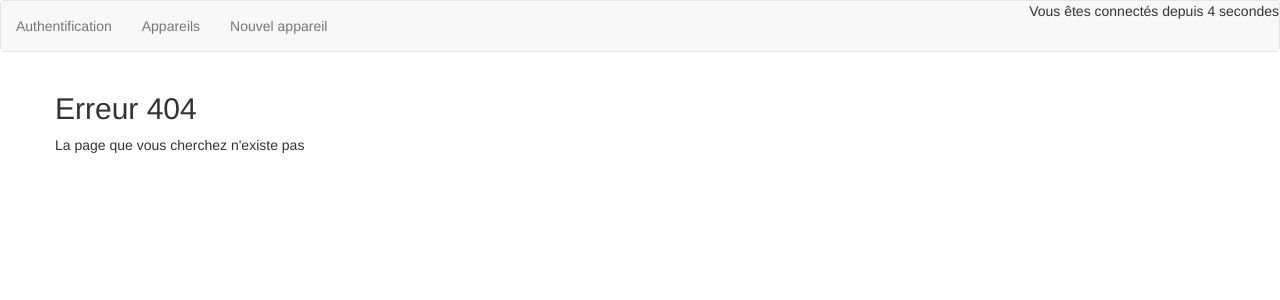
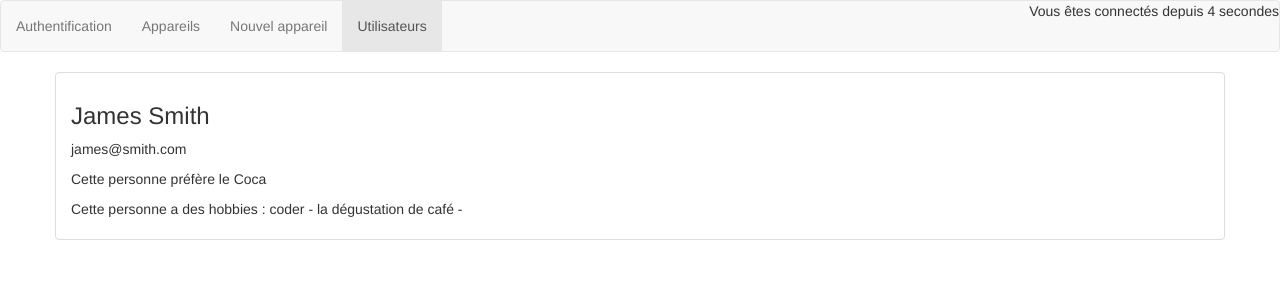
Before and after one commit to tdevilleduc/ocr-angular, an Angular app: page /users in a window 1280 px wide. Before the commit this address led to /not-found. Shown: the top 300 px of the page. Built offline with nearby package versions, Linux system fonts and the light colour scheme.

Commit message:
[feat] chap13; preparation de l'application au chapitre formulaire reactive; creation d'un service user, et d'un component user-list

```diff
--- a/src/app/app.component.html
+++ b/src/app/app.component.html
@@ -4,6 +4,7 @@
       <li routerLinkActive="active"><a routerLink="auth">Authentification</a></li>
       <li routerLinkActive="active"><a routerLink="appareils">Appareils</a></li>
       <li routerLinkActive="active"><a routerLink="edit">Nouvel appareil</a></li>
+      <li routerLinkActive="active"><a routerLink="users">Utilisateurs</a></li>
     </ul>
     <div class="navbar-right" style="margin: 0">
       Vous êtes connectés depuis {{ secondes }} secondes
--- /dev/null
+++ b/src/app/services/user.service.ts
@@ -0,0 +1,27 @@
+import { User } from '../models/user.model';
+import { Subject } from 'rxjs';
+
+export class UserService {
+    private users: User[]= [
+        {
+            firstName: 'James',
+            lastName: 'Smith',
+            email: 'james@smith.com',
+            drinkPreference: 'Coca',
+            hobbies: [
+                'coder',
+                'la dégustation de café'
+            ]
+        }
+    ];
+    userSubject = new Subject<User[]>();
+
+    emitUsers() {
+        this.userSubject.next(this.users.slice());
+    }
+
+    addUser(user: User) {
+        this.users.push(user);
+        this.emitUsers();
+    }
+}
--- /dev/null
+++ b/src/app/user-list/user-list.component.html
@@ -0,0 +1,11 @@
+<ul class="list-group">
+  <li class="list-group-item" *ngFor="let user of users">
+    <h3>{{ user.firstName }} {{ user.lastName }}</h3>
+    <p>{{ user.email }}</p>
+    <p>Cette personne préfère le {{ user.drinkPreference }}</p>
+    <p *ngIf="user.hobbies && user.hobbies.length > 0">
+      Cette personne a des hobbies :
+      <span *ngFor="let hobby of user.hobbies">{{ hobby }} - </span>
+    </p>
+  </li>
+</ul>
--- /dev/null
+++ b/src/app/user-list/user-list.component.ts
@@ -0,0 +1,31 @@
+import { Component, OnInit, OnDestroy } from '@angular/core';
+import { User } from '../models/user.model';
+import { Subscription } from 'rxjs';
+import { UserService } from '../services/user.service';
+
+@Component({
+  selector: 'app-user-list',
+  templateUrl: './user-list.component.html',
+  styleUrls: ['./user-list.component.scss']
+})
+export class UserListComponent implements OnInit, OnDestroy {
+
+  users: User[];
+  userSubscription: Subscription;
+
+  constructor(private userService: UserService) { }
+
+  ngOnInit() {
+    this.userSubscription = this.userService.userSubject.subscribe(
+      (users: User[]) => {
+        this.users = users;
+      }
+    );
+    this.userService.emitUsers();
+  }
+
+  ngOnDestroy() {
+    this.userSubscription.unsubscribe();
+  }
+
+}
```
Also changed, not shown: src/app/app.module.ts (+9 -3 lines), src/app/models/user.model.ts (added, +8 -0 lines), src/app/user-list/user-list.component.scss (added).
